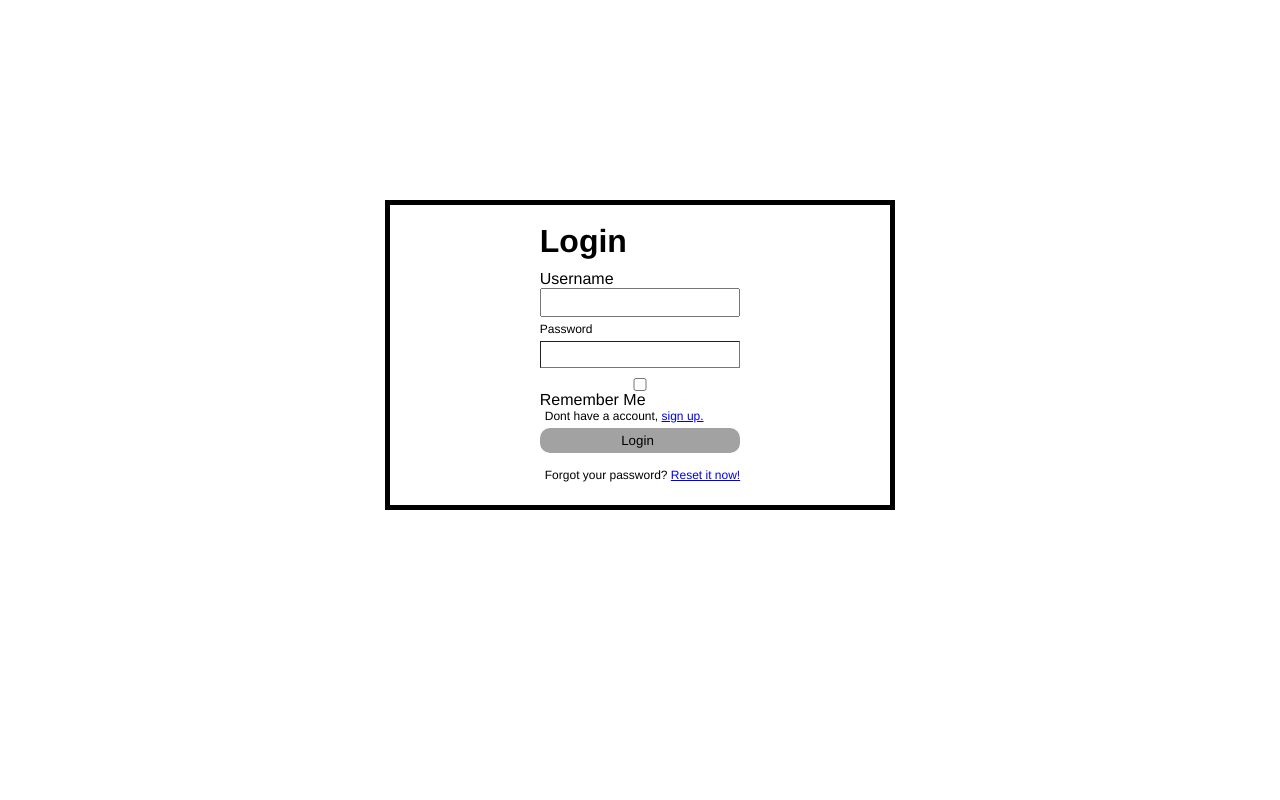
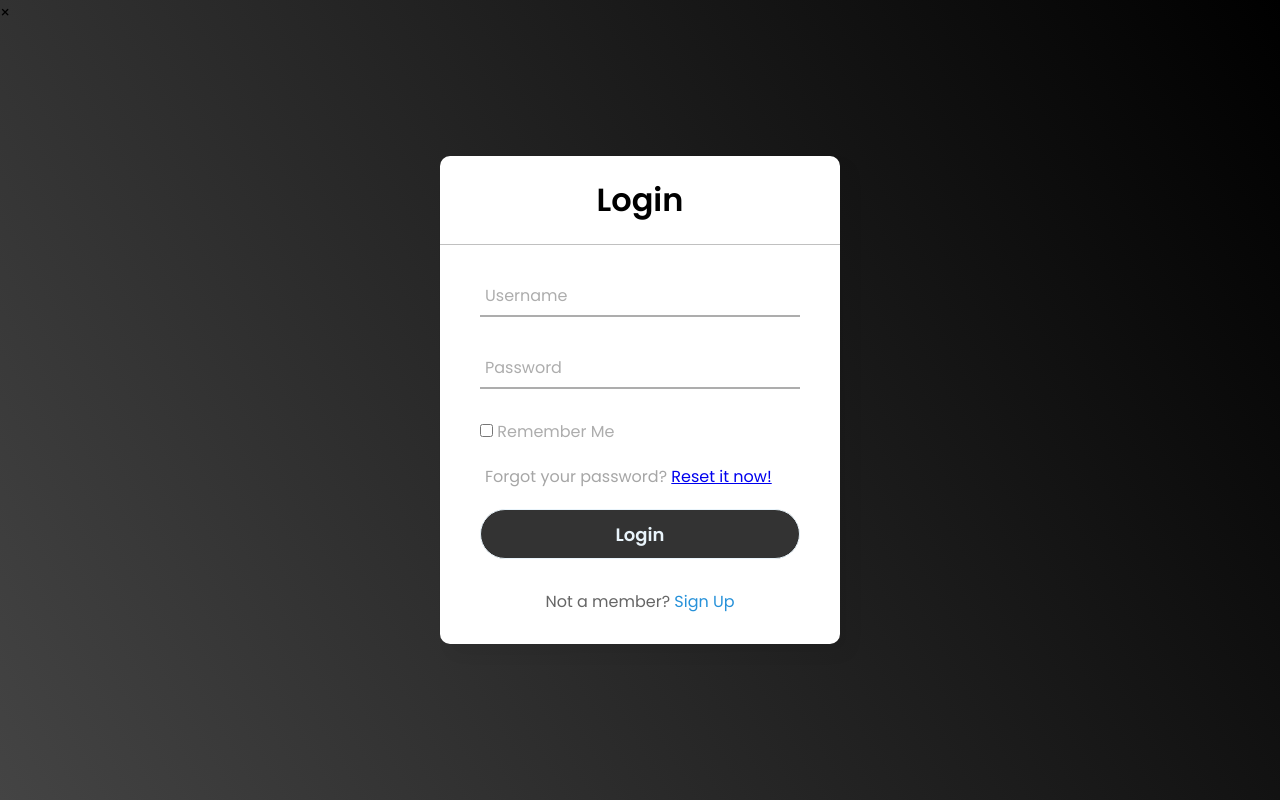
Before and after one commit to fisnikhz/TradeSpot, a PHP site: page /login.php in a window 1280 px wide. Run offline with PHP 8.4, Linux system fonts and the light colour scheme; data that the repository does not hold is empty.

Commit message:
Updated login ang sign up view

```diff
--- /dev/null
+++ b/css/signin-up.css
@@ -0,0 +1,112 @@
+@import url('https://fonts.googleapis.com/css2?family=Noto+Sans:wght@700&family=Poppins:wght@400;500;600&display=swap');
+  *{
+    margin: 0;
+    padding: 0;
+    box-sizing: border-box;
+    font-family: "Poppins", sans-serif;
+  }
+  body{
+    margin: 0;
+    padding: 0;
+    background: linear-gradient(240deg,#000, #444);
+    height: 100vh;
+    overflow: hidden;
+  }
+  .center{
+    position: absolute;
+    top: 50%;
+    left: 50%;
+    transform: translate(-50%, -50%);
+    width: 400px;
+    background: white;
+    border-radius: 10px;
+    box-shadow: 10px 10px 15px rgba(0,0,0,0.05);
+  }
+  .center h1{
+    text-align: center;
+    padding: 20px 0;
+    border-bottom: 1px solid silver;
+  }
+  .center form{
+    padding: 0 40px;
+    box-sizing: border-box;
+  }
+  form .txt_field{
+    position: relative;
+    border-bottom: 2px solid #adadad;
+    margin: 30px 0;
+  }
+  .txt_field input{
+    width: 100%;
+    padding: 0 5px;
+    height: 40px;
+    font-size: 16px;
+    border: none;
+    background: none;
+    outline: none;
+  }
+  .txt_field label{
+    position: absolute;
+    top: 50%;
+    left: 5px;
+    color: #adadad;
+    transform: translateY(-50%);
+    font-size: 16px;
+    pointer-events: none;
+    transition: .5s;
+  }
+  .txt_field span::before{
+    content: '';
+    position: absolute;
+    top: 40px;
+    left: 0;
+    width: 0%;
+    height: 2px;
+    background: #2691d9;
+    transition: .5s;
+  }
+  .txt_field input:focus ~ label,
+  .txt_field input:valid ~ label{
+    top: -5px;
+    color: #2691d9;
+  }
+  .txt_field input:focus ~ span::before,
+  .txt_field input:valid ~ span::before{
+    width: 100%;
+  }
+  .pass{
+    margin: -5px 0 20px 5px;
+    color: #a6a6a6;
+    cursor: pointer;
+  }
+
+  input[type="submit"]{
+    width: 100%;
+    height: 50px;
+    border: 1px solid;
+    background: #333;
+    border-radius: 25px;
+    font-size: 18px;
+    color: #e9f4fb;
+    font-weight: 700;
+    cursor: pointer;
+    outline: none;
+  }
+  input[type="submit"]:hover{
+    border-color: #515150;
+    transition: .5s;
+    background-color: #515150
+  }
+  .signup_link{
+    margin: 30px 0;
+    text-align: center;
+    font-size: 16px;
+    color: #666666;
+  }
+  .signup_link a{
+    color: #2691d9;
+    text-decoration: none;
+  }
+  .signup_link a:hover{
+    text-decoration: underline;
+  }
--- a/login.php
+++ b/login.php
@@ -3,60 +3,8 @@
 <head>
   <title>Projekti Ueb2</title>
   <link rel="stylesheet" href="css/hp.css">
-  <link rel="stylesheet" href="css/login.css">
-  <style>
-    /* The Modal (background) */
-    .modal {
-      display: none;
-      position: fixed;
-      z-index: 1;
-      left: 0;
-      top: 0;
-      margin-left: 80px;
-      width: 100%;
-      height: 100%;
-      overflow: auto;
-      background-color: rgba(0, 0, 0, 0.4);
-    }
+  <link rel="stylesheet" href="css/signin-up.css">
 
-    /* Modal Content/Box */
-    .modal-content {
-      background-color: #fefefe;
-      padding: 20px;
-      border: 1px solid #888;
-      width: 250px;
-      position: absolute;
-      top: 50%;
-      left: 50%;
-      transform: translate(-50%, -50%);
-    }
-
-    /* The Close Button */
-    .close {
-      color: #333;
-      position: absolute;
-      top: 10px;
-      right: 10px;
-      font-size: 28px;
-      font-weight: bold;
-      text-align: center;
-      line-height: 1;
-      width: 30px;
-      height: 30px;
-      border-radius: 50%;
-      background-color: black;
-      cursor: pointer;
-      display: flex;
-      align-items: center;
-      justify-content: center;
-    }
-
-    .close:hover,
-    .close:focus {
-      color: #fff;
-      text-decoration: none;
-    }
-  </style>
 </head>
 
 <body>
@@ -90,7 +38,7 @@
     // if (!$conn) {
     //   die("Connection failed: " . mysqli_connect_error());
     // }
-    include("sql/connection.php");
+    // include("sql/connection.php");
 
     // handle login form submission
     if ($_SERVER['REQUEST_METHOD'] == 'POST' && isset($_POST['login'])) {
@@ -107,7 +55,7 @@
           session_start();
           $_SESSION['user_id'] = $row['id'];
           if(!empty($_REQUEST["remember"])) {
-            setcookie ("user_name",$_REQUEST["email"],time()+ (10 * 365 * 24 * 60 * 60));
+            setcookie ("user_name",$_REQUEST["username_or_email"],time()+ (10 * 365 * 24 * 60 * 60));
             setcookie ("user_password",$_REQUEST["password"],time()+ (10 * 365 * 24 * 60 * 60));
           }
           if ($row['email'] == 'admin@admin.com' && $password == 'admin' || ($row['username'] == 'admin')) {
@@ -133,23 +81,28 @@
       }
     }
     mysqli_close($conn);
-    ?> <div class="form-box">
-      <div class="form">
-        <form class="login-form" action="login.php" method="post">
-          <h1 id="login-txt">Login</h1>
+    ?>
+
+    <div class="center">
+      <h1>Login</h1>
+      <form method="post" action="login.php" method="post">
+        <div class="txt_field">
+          <input type="text" required name="username_or_email" value="<?php if(isset($_COOKIE["user_name"])) { echo $_COOKIE["user_name"]; }?>">
+          <span></span>
           <label id="u_or_e" for="username_or_email">Username</label>
-          <input type="text" id="usernamebox" name="username_or_email" value="<?php if(isset($_COOKIE["user_name"])) { echo $_COOKIE["user_name"]; }?>">
-          <label id="password" for="password">Password</label>
-          <input type="password" id="passwordbox" name="password" value="<?php if(isset($_COOKIE["user_password"])) { echo $_COOKIE["user_password"]; } ?>">
-          <input type="checkbox" name="remember" value="1" id="remember" <?php if(isset($_COOKIE["user_name"])) { ?> checked <?php } ?> />Remember Me<br>
-          <p id="signup-link">Dont have a account, <a href="signup.php">sign up.</a></p>
-          <input type="submit" name="login" value="Login">
-          <p id="signup-link">Forgot your password? <a href="forgot.php">Reset it now!</a></p>
-        </form>
-      </div>
-    </div>
-    </h1>
-  <!-- </div> -->
+        </div>
+        <div class="txt_field">
+          <input type="password" required name="password" value="<?php if(isset($_COOKIE["user_password"])) { echo $_COOKIE["user_password"]; } ?>">
+          <span></span>
+          <label>Password</label>
+        </div>
+        <input type="checkbox" name="remember" value="1" id="remember" <?php if(isset($_COOKIE["user_name"])) { ?> checked <?php } ?> /><label style="color: #adadad;">  Remember Me</label>  <br><br>
+        <div class="pass">Forgot your password? <a href="forgot.php">Reset it now!</a></div>
+        <input type="submit" value="Login" name="login">
+        <div class="signup_link">
+          Not a member? <a href="signup.php">Sign Up</a>
+        </div>
+      </form>
+  </div>
 </body>
-
 </html>
```
Also changed, not shown: signup.php (+52 -104 lines).
